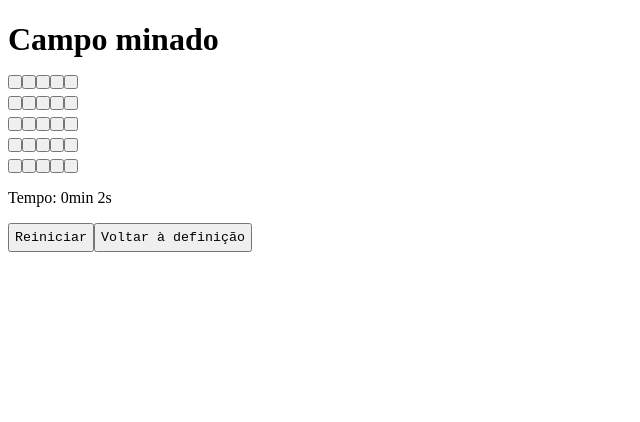
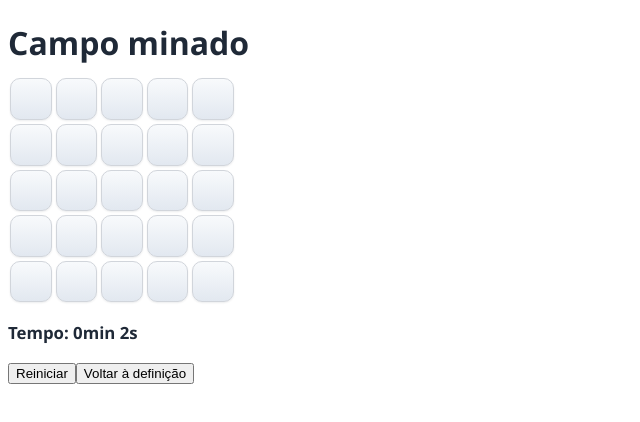
Before and after one commit to ocult/minesweeper, an Angular app: page /def in a window 1280 px wide. Both pictures are taken after a click on the button "Criar campo jogável". Shown: the top 422 px of the page, without its empty margins (0-640 px from the left). Built offline with nearby package versions, Linux system fonts and the light colour scheme.

Commit message:
Melhorando visal geral.

```diff
--- a/src/app/camp-definition/camp-definition.component.html
+++ b/src/app/camp-definition/camp-definition.component.html
@@ -9,7 +9,9 @@
     <tbody>
       <tr *ngFor="let row of definition.camp; let x = index">
         <td *ngFor="let col of row; let y = index">
-          <button (click)="definition.changeBomb(x, y)"><span [innerHTML]="htmlDisplay(x, y)"></span></button>
+          <button (click)="definition.changeBomb(x, y)" [attr.data-bomb]="definition.display(x, y) === '*' ? 'true' : null">
+            <span class="cell-value">{{ htmlDisplay(x, y) }}</span>
+          </button>
         </td>
       </tr>
     </tbody>
--- a/src/app/camp-definition/camp-definition.component.less
+++ b/src/app/camp-definition/camp-definition.component.less
@@ -1,18 +1,74 @@
-td {
-  margin: 0;
-  padding: 0;
+:host {
+  display: block;
+  font-family: 'Segoe UI', Tahoma, Geneva, Verdana, sans-serif;
+  color: #1f2937;
 }
 
-button {
-  font-family: 'Courier New', Courier, monospace;
-  margin: 0;
-  padding: 5px 5px;
+form {
+  display: flex;
+  flex-direction: column;
+  gap: 10px;
+}
+
+input {
+  display: block;
+  padding: 0.5rem 0.7rem;
+  border: 1px solid #d1d5db;
+  border-radius: 8px;
+  font: inherit;
 }
 
 table {
   border-spacing: 0;
+  margin-top: 8px;
 }
 
-input {
-  display: block;
+td {
+  margin: 0;
+  padding: 2px;
 }
+
+table button {
+  width: 2.4rem;
+  height: 2.4rem;
+  min-width: 2.4rem;
+  min-height: 2.4rem;
+  margin: 0;
+  padding: 0;
+  border: 1px solid #d1d5db;
+  border-radius: 10px;
+  background: linear-gradient(180deg, #f8fafc 0%, #e2e8f0 100%);
+  color: #0f172a;
+  font-family: 'Segoe UI', Tahoma, Geneva, Verdana, sans-serif;
+  font-size: 1rem;
+  font-weight: 700;
+  line-height: 1;
+  display: flex;
+  align-items: center;
+  justify-content: center;
+  box-shadow: 0 1px 2px rgba(15, 23, 42, 0.08);
+  cursor: pointer;
+  position: relative;
+}
+
+.cell-value {
+  display: inline-flex;
+  align-items: center;
+  justify-content: center;
+  width: 100%;
+  height: 100%;
+}
+
+table button[data-bomb='true'] .cell-value {
+  visibility: hidden;
+}
+
+table button[data-bomb='true']::before {
+  content: '💣';
+  position: absolute;
+  inset: 0;
+  display: flex;
+  align-items: center;
+  justify-content: center;
+  font-size: 1.1rem;
+}
--- a/src/app/camp-definition/camp-definition.component.ts
+++ b/src/app/camp-definition/camp-definition.component.ts
@@ -26,7 +26,12 @@ export class CampDefinitionComponent implements OnInit {
   }
 
   htmlDisplay(x: number, y: number): string {
-    return this.domSanitizer.sanitize(SecurityContext.HTML, this.definition.display(x, y).replace(' ', '&nbsp;')) || '';
+    const value = this.definition.display(x, y);
+    if (value === '*') {
+      return '💣';
+    }
+
+    return this.domSanitizer.sanitize(SecurityContext.HTML, value.replace(' ', '&nbsp;')) || '';
   }
 
   createCamp(): void {
--- a/src/app/camp/camp.component.html
+++ b/src/app/camp/camp.component.html
@@ -1,12 +1,22 @@
 <ng-container *ngIf="definition as camp">
-  <h1>{{ gameOver ? 'Você foi explodido' : gameWon ? 'Você venceu' : 'Campo minado' }}</h1>
+  <h1
+    class="status-title"
+    [class.status-win]="gameWon"
+    [class.status-loss]="gameOver"
+  >
+    {{ statusTitle }}
+  </h1>
 
   <table>
     <tbody>
       <tr *ngFor="let row of camp.camp; let x = index">
         <td *ngFor="let col of row; let y = index">
-          <button type="button" (click)="reveal(x, y)">
-            {{ revealed[x][y] ? camp.display(x, y) : ' ' }}
+          <button
+            type="button"
+            (click)="reveal(x, y)"
+            [attr.data-bomb]="revealed[x][y] && camp.display(x, y) === '*' ? 'true' : null"
+          >
+            <span class="cell-value">{{ getCellValue(x, y) }}</span>
           </button>
         </td>
       </tr>
--- a/src/app/camp/camp.component.less
+++ b/src/app/camp/camp.component.less
@@ -1,18 +1,84 @@
-td {
-  margin: 0;
-  padding: 0;
-}
-
-button {
-  font-family: 'Courier New', Courier, monospace;
-  margin: 0;
-  padding: 5px;
+:host {
+  display: block;
+  font-family: 'Segoe UI', Tahoma, Geneva, Verdana, sans-serif;
+  color: #1f2937;
 }
 
 table {
   border-spacing: 0;
+  margin: 12px 0;
 }
 
-h1 {
+td {
+  margin: 0;
+  padding: 2px;
+}
+
+table button {
+  width: 2.6rem;
+  height: 2.6rem;
+  min-width: 2.6rem;
+  min-height: 2.6rem;
+  margin: 0;
+  padding: 0;
+  border: 1px solid #d1d5db;
+  border-radius: 10px;
+  background: linear-gradient(180deg, #f8fafc 0%, #e2e8f0 100%);
+  color: #0f172a;
+  font-family: 'Segoe UI', Tahoma, Geneva, Verdana, sans-serif;
+  font-size: 1.05rem;
+  font-weight: 700;
+  line-height: 1;
+  display: flex;
+  align-items: center;
+  justify-content: center;
+  box-shadow: 0 1px 2px rgba(15, 23, 42, 0.08);
+  cursor: pointer;
+  transition: transform 0.15s ease, box-shadow 0.15s ease;
+  position: relative;
+}
+
+table button:hover {
+  transform: translateY(-1px);
+  box-shadow: 0 4px 10px rgba(15, 23, 42, 0.12);
+}
+
+.cell-value {
+  display: inline-flex;
+  align-items: center;
+  justify-content: center;
+  width: 100%;
+  height: 100%;
+}
+
+table button[data-bomb='true'] .cell-value {
+  visibility: hidden;
+}
+
+table button[data-bomb='true']::before {
+  content: '💣';
+  position: absolute;
+  inset: 0;
+  display: flex;
+  align-items: center;
+  justify-content: center;
+  font-size: 1.1rem;
+}
+
+.status-title {
   margin-bottom: 10px;
+  transition: color 0.2s ease;
 }
+
+.status-win {
+  color: #15803d;
+}
+
+.status-loss {
+  color: #b91c1c;
+}
+
+p {
+  font-size: 1.05rem;
+  font-weight: 600;
+}
--- a/src/app/camp/camp.component.ts
+++ b/src/app/camp/camp.component.ts
@@ -38,6 +38,26 @@ export class CampComponent implements OnDestroy {
     const minutes = Math.floor(this.elapsedSeconds / 60);
     const seconds = this.elapsedSeconds % 60;
     return `${minutes}min ${seconds}s`;
+  }
+
+  get statusTitle(): string {
+    if (this.gameOver) {
+      return 'Você foi explodido';
+    }
+
+    if (this.gameWon) {
+      return 'Você venceu';
+    }
+
+    return 'Campo minado';
+  }
+
+  getCellValue(x: number, y: number): string {
+    if (!this.revealed[x][y]) {
+      return ' ';
+    }
+
+    return this.definition?.display(x, y) === '*' ? '💣' : this.definition?.display(x, y) ?? ' ';
   }
 
   reveal(x: number, y: number): void {
```
